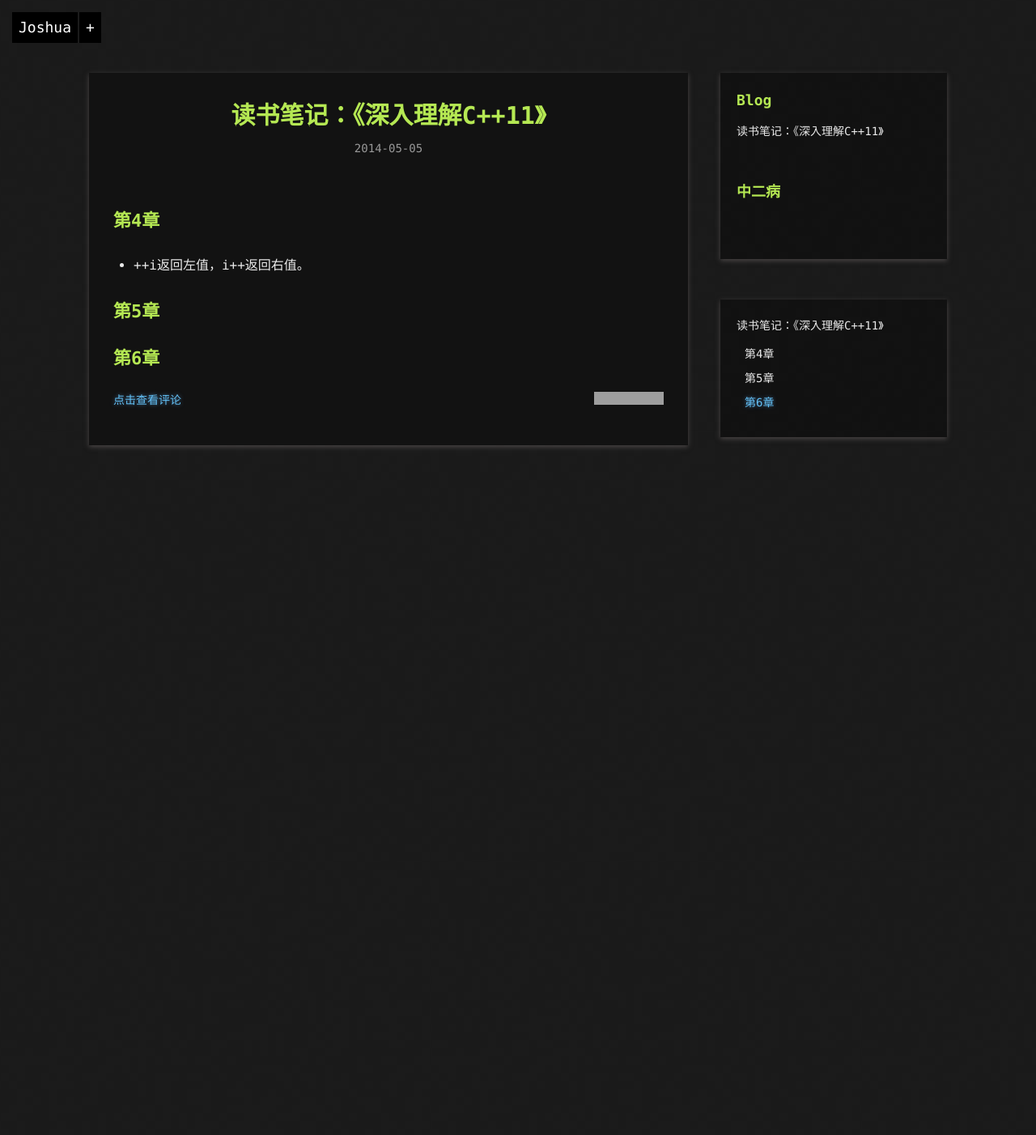
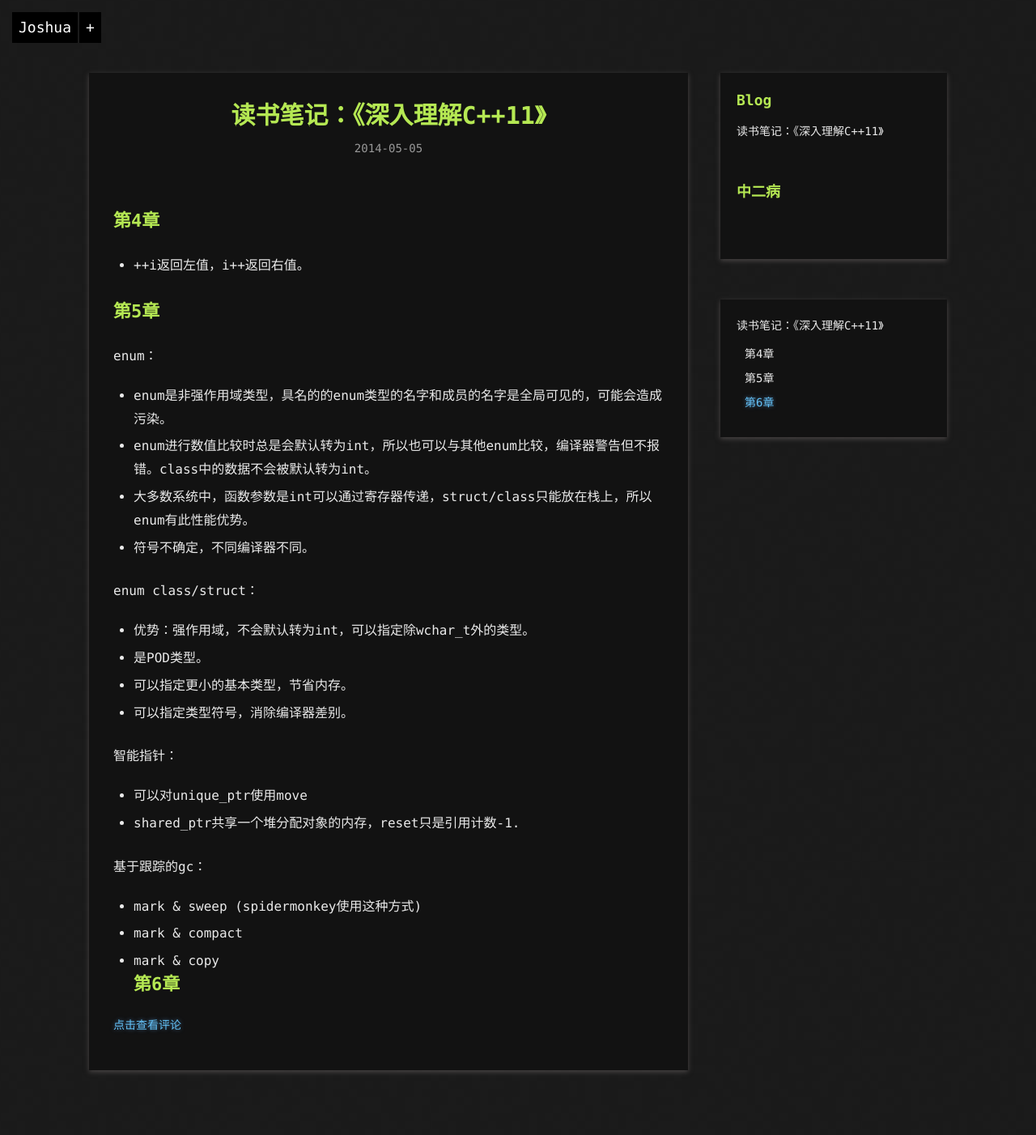
Before and after one commit to yiminyangguang520/zhaijialong.github.io, a Jekyll site: the page built from _posts/blog/2014-05-05-understanding-cpp11.md, in a window 1280 px wide. Shown: the whole page at 81% size. Built offline with Jekyll 4.4.1, drawn with Linux system fonts in a browser that asks for light colours; Markdown is read by kramdown in place of the engine named in the settings; before the commit the page ends 900 px from its top, so only the background shows below that; grey boxes are pictures that could not be loaded.

Commit message:
5 chapter

```diff
--- a/_posts/blog/2014-05-05-understanding-cpp11.md
+++ b/_posts/blog/2014-05-05-understanding-cpp11.md
@@ -11,4 +11,28 @@
 
 ##第5章
 
+enum：
+
+- enum是非强作用域类型，具名的的enum类型的名字和成员的名字是全局可见的，可能会造成污染。
+- enum进行数值比较时总是会默认转为int，所以也可以与其他enum比较，编译器警告但不报错。class中的数据不会被默认转为int。
+- 大多数系统中，函数参数是int可以通过寄存器传递，struct/class只能放在栈上，所以enum有此性能优势。
+- 符号不确定，不同编译器不同。
+
+enum class/struct：
+
+- 优势：强作用域，不会默认转为int，可以指定除wchar_t外的类型。
+- 是POD类型。
+- 可以指定更小的基本类型，节省内存。
+- 可以指定类型符号，消除编译器差别。
+
+智能指针：
+
+- 可以对unique_ptr使用move
+- shared_ptr共享一个堆分配对象的内存，reset只是引用计数-1.
+
+基于跟踪的gc：
+
+- mark & sweep (spidermonkey使用这种方式)
+- mark & compact
+- mark & copy
 ##第6章
```
